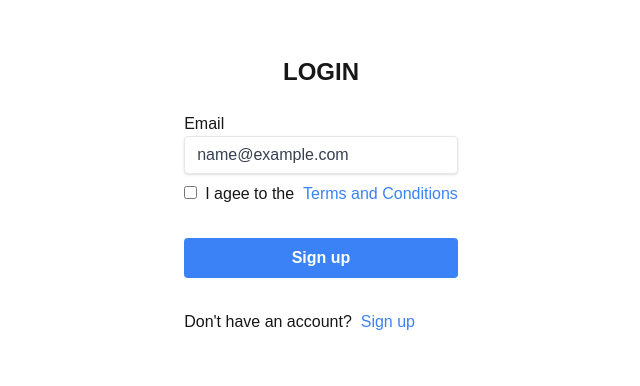
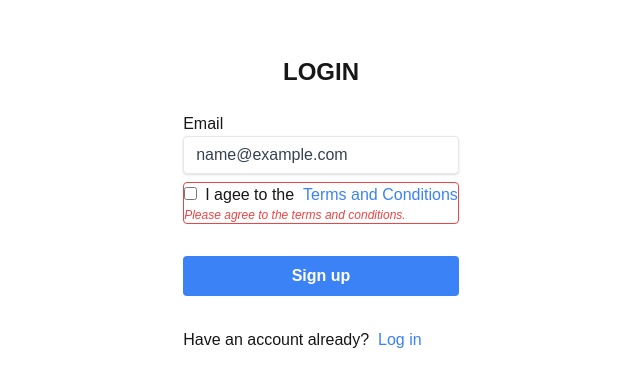
Before and after one commit to kanade2001/SplitBillApp, a Next.js app in the folder frontend/: page /user/signup in a window 1280 px wide. Both pictures are taken after typing "name@example.com" into the empty fields and a click on the button "Sign up". Shown: the top 386 px of the page, without its empty margins (319-959 px from the left). Built offline with nearby package versions, Linux system fonts and the light colour scheme.

Commit message:
Feat-登録画面で、入力に不備がある場合エラーをハイライト表示

```diff
--- a/frontend/src/app/user/signup/page.tsx
+++ b/frontend/src/app/user/signup/page.tsx
@@ -6,35 +6,66 @@ import { useState } from "react";
 export default function Login() {
   const [email, setEmail] = useState("");
   const [agreed, setAgreed] = useState(false);
+  const [emailError, setEmailError] = useState(false);
+  const [agreedError, setAgreedError] = useState(false);
 
   const handleSubmit = (e: React.FormEvent) => {
     e.preventDefault();
+
+    let hasError = false;
+
+    if (email === "" || email === "email") {
+      setEmailError(true);
+      hasError = true;
+    } else {
+      setEmailError(false);
+    }
+
     if (!agreed) {
-      {
-        /* TODO 画面上にエラーメッセージを表示する */
-      }
-      alert("Please agree to the terms and conditions.");
+      setAgreedError(true);
+      hasError = true;
+    } else {
+      setAgreedError(false);
+    }
+
+    if (hasError) {
       return;
     }
+
+    // TODO ログイン処理
+
     console.log("email", email);
   };
 
   return (
-    <div className="flex flex-col items-center justify-center mt-10">
+    <div className="mt-10 flex flex-col items-center justify-center">
       <h1 className="text-2xl font-bold my-4">LOGIN</h1>
       <form onSubmit={handleSubmit}>
-        <div className="my-2">
+        <div
+          className={`my-2 ${
+            emailError ? "border rounded border-red-500" : ""
+          }`}
+        >
           <label htmlFor="email">Email</label>
           <input
             type="email"
             id="email"
-            className="shadow appearance-none border rounded w-full py-2 px-3 text-gray-700 leading-tight focus:outline-none focus:shadow-outline"
+            className={`shadow appearance-none border rounded w-full py-2 px-3 text-gray-700 leading-tight focus:outline-none focus:shadow-outline`}
             value={email}
             onChange={(e) => setEmail(e.target.value)}
           />
+          {emailError ? (
+            <p className="text-red-500 text-xs italic">
+              Please enter a valid email address.
+            </p>
+          ) : null}
         </div>
 
-        <div className="my-2">
+        <div
+          className={`my-2 ${
+            agreedError ? "border rounded border-red-500" : ""
+          }`}
+        >
           <input
             type="checkbox"
             id="terms"
@@ -49,6 +80,11 @@ export default function Login() {
               Terms and Conditions
             </a>
           </label>
+          {agreedError ? (
+            <p className="text-red-500 text-xs italic">
+              Please agree to the terms and conditions.
+            </p>
+          ) : null}
         </div>
         <div className="my-8">
           <button
@@ -61,9 +97,9 @@ export default function Login() {
         </div>
         <div className="my-8">{/* TODO Google認証でログイン */}</div>
         <div className="my-8 flex">
-          <p>Don&apos;t have an account? &nbsp;</p>
-          <Link href="/user/register" className="text-blue-500 hover:underline">
-            Sign up
+          <p>Have an account already? &nbsp;</p>
+          <Link href="/user/login" className="text-blue-500 hover:underline">
+            Log in
           </Link>
         </div>
       </form>
```
